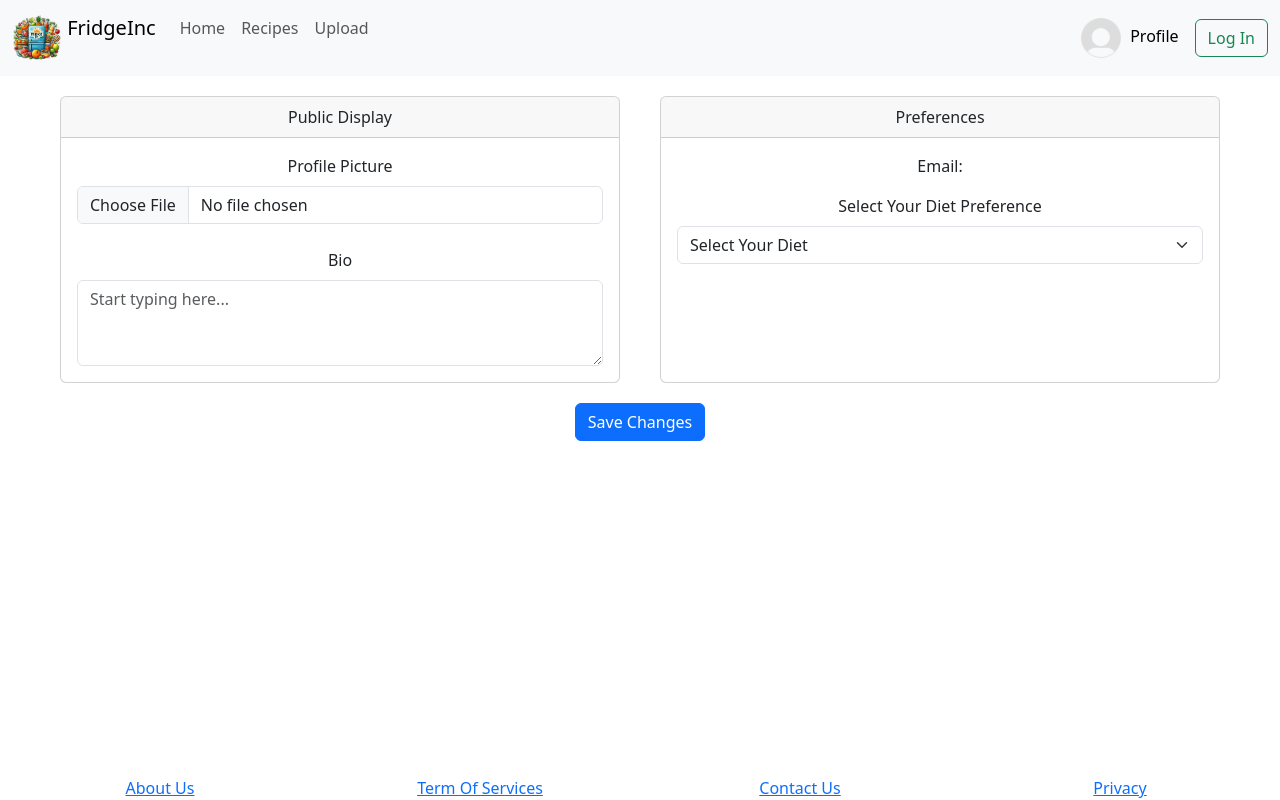
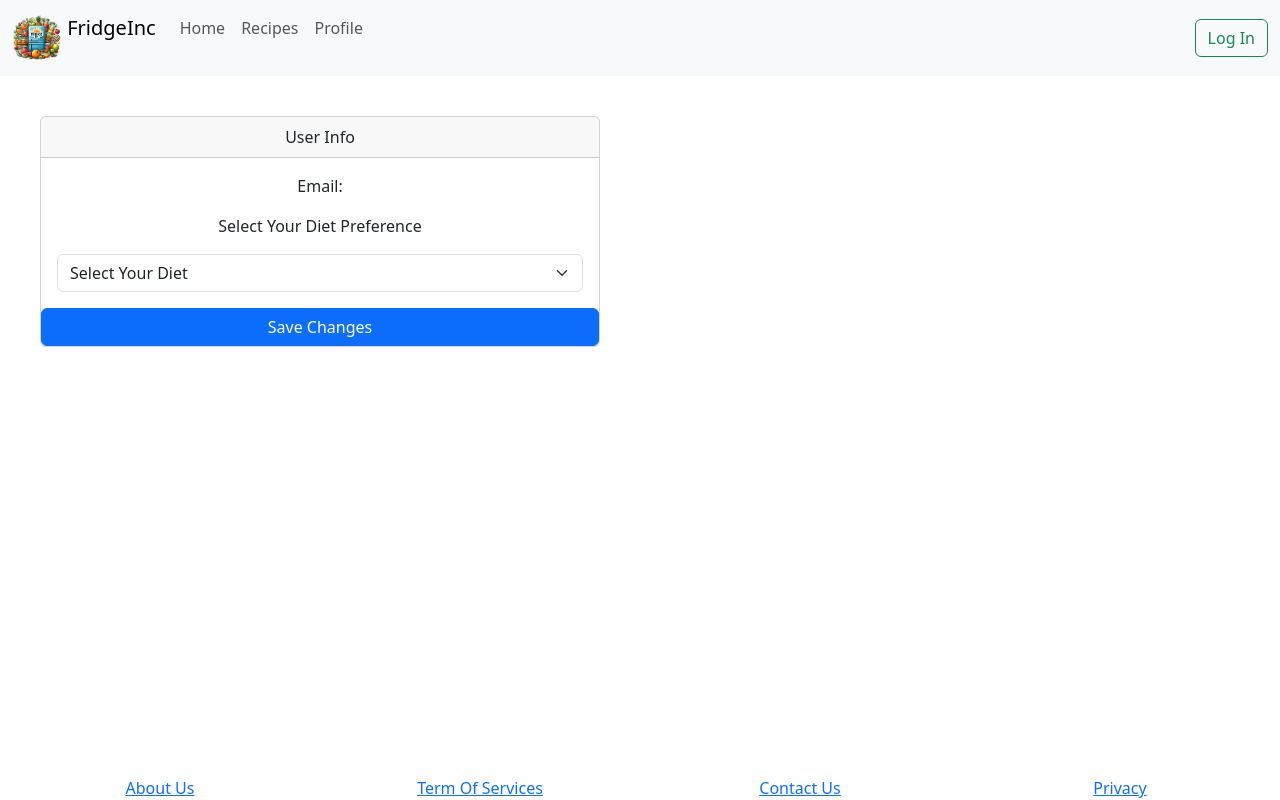
Before and after one commit to shibcreate/FridgeInc, a React (Vite) app in the folder client/: page /account in a window 1280 px wide. Built offline with nearby package versions, Linux system fonts and the light colour scheme.

Commit message:
brought back working version

```diff
--- a/client/src/components/Navigation.jsx
+++ b/client/src/components/Navigation.jsx
@@ -19,30 +19,13 @@ export default function Navigation() {
             />{' '}
             FridgeInc
           </Navbar.Brand>
-
             <Nav.Link href="/">Home</Nav.Link>
-
             <Nav.Link href="/recipes">Recipes</Nav.Link>
-
-            <Nav.Link href="/profile">Upload</Nav.Link>
+            <Nav.Link href="/profile">Profile</Nav.Link>
           </Nav>
-
-          <Navbar.Brand href="/account" style={{ fontSize: '16px' }}>
-            <img
-              alt = "Default profile picture"
-              src = "/src/resources/default_pfp.png"
-              width = "40"
-              height = "40"
-              classname = "d-inline-block align-top"
-              style={{ marginRight: "5px" }}
-            />{' '}
-            Profile
-          </Navbar.Brand>
-
           <Link to='/login'>
           <Button variant="outline-success">Log In</Button>
           </Link>
-
         </Container>
       </Navbar>
   );
--- a/client/src/pages/Account.jsx
+++ b/client/src/pages/Account.jsx
@@ -1,98 +1,55 @@
 import { useState } from 'react';
-import { useLocation } from 'react-router-dom';
+import { Link, useLocation } from 'react-router-dom';
 import Card from 'react-bootstrap/Card';
 import Form from 'react-bootstrap/Form';
-import Button from 'react-bootstrap/Button';
 
 export default function Account() {
   const location = useLocation();
   const { email, name } = location.state || {};
   const [dietPreference, setDietPreference] = useState('');
-  const [profilePicture, setProfilePicture] = useState(null);
-  const [bio, setBio] = useState('');
-
-  const handleDietPreferenceChange = (e) => {
-    setDietPreference(e.target.value);
-  };
-
-  const handleProfilePictureChange = (e) => {
-    setProfilePicture(e.target.files[0]);
-  };
-
-  const handleBioChange = (e) => {
-    setBio(e.target.value);
-  };
 
   const handleSaveChanges = async () => {
     try {
-      const formData = new FormData();
-      formData.append('email', email);
-      formData.append('dietPreference', dietPreference);
-      formData.append('profilePicture', profilePicture);
-      formData.append('bio', bio);
-
-      const response = await fetch('http://localhost:3001/save-account-details', {
+      const response = await fetch('http://localhost:3001/save-diet-preference', {
         method: 'POST',
-        body: formData,
+        headers: {
+          'Content-Type': 'application/json',
+        },
+        body: JSON.stringify({ email, dietPreference }),
       });
 
       if (response.ok) {
-        console.log('Account details saved successfully');
+        console.log('Diet preference saved successfully');
         // Optionally, you can redirect the user to another page after saving
       } else {
-        console.error('Failed to save account details');
+        console.error('Failed to save diet preference');
       }
     } catch (error) {
-      console.error('Error saving account details:', error);
+      console.error('Error saving diet preference:', error);
     }
   };
 
   return (
-    <div className="d-flex flex-column align-items-center">
-      <div className="d-flex justify-content-between">
-      <Card style={{ width: '35rem', margin: '20px' }}>
-          <Card.Header>Public Display</Card.Header>
-          <Card.Body>
-            <Form.Group controlId="profilePicture">
-              <Form.Label>Profile Picture</Form.Label>
-              <Form.Control type="file" onChange={handleProfilePictureChange} />
-            </Form.Group>
-            <br></br>
-            <Form.Group controlId="bio">
-              <Form.Label>Bio</Form.Label>
-              <Form.Control
-                as="textarea"
-                rows={3}
-                value={bio}
-                onChange={handleBioChange}
-                placeholder="Start typing here..."
-              />
-            </Form.Group>
-          </Card.Body>
-        </Card>
-
-        <Card style={{ width: '35rem', margin: '20px' }}>
-          <Card.Header>Preferences</Card.Header>
+    <Card style={{ width: '35rem', margin: '40px' }}>
+      <Card.Header>User Info</Card.Header>
       <Card.Body>
         <Card.Text>Email: {email}</Card.Text>
-            <Form.Group controlId="dietPreference">
-              <Form.Label>Select Your Diet Preference</Form.Label>
+        <Card.Text>Select Your Diet Preference</Card.Text>
         <Form.Select
-                aria-label="Select your diet preference"
-                onChange={handleDietPreferenceChange}
+          aria-label="Default select example"
+          onChange={(e) => setDietPreference(e.target.value)}
         >
           <option>Select Your Diet</option>
-                <option value="No-Eggs">No-Eggs</option>
-                <option value="Vegetarian">Vegetarian</option>
-                <option value="Gluten-Free">Gluten-Free</option>
+          <option value="1">No-Eggs</option>
+          <option value="2">Vegetarian</option>
+          <option value="3">Gluten-Free</option>
         </Form.Select>
-            </Form.Group>
+        {/* Other profile information */}
       </Card.Body>
+      <button className="btn btn-primary" onClick={handleSaveChanges}>
+        Save Changes
+      </button>
+      {/* Using a button instead of Link for form submission */}
     </Card>
-      </div>
-      <Button className="btn btn-primary" onClick={handleSaveChanges}>
-        Save Changes
-      </Button>
-    </div>
   );
 }
--- a/client/src/pages/Profile.jsx
+++ b/client/src/pages/Profile.jsx
@@ -53,7 +53,7 @@ function Profile() {
     <div>
       {isLoggedIn ? ( // Render content only if the user is logged in
         <div>
-          <h1>Upload</h1><br></br>
+          <h1>Profile</h1>
           <h3>Snap a picture of your fridge</h3>
           <button onClick={handleImageUpload}>Upload Image</button>
           <input
--- a/client/src/pages/RecipesList.jsx
+++ b/client/src/pages/RecipesList.jsx
@@ -14,11 +14,11 @@ function RecipesList() {
     glutenFree: false,
     noEggs: false,
   });
-
-  // State variables to track likes and dislikes
+  const [email, setEmail] = useState('');
   const [likes, setLikes] = useState({});
-  const [dislikes, setDislikes] = useState({});
-  const [isLoggedIn, setIsLoggedIn] = useState(false); // State to track login status
+  const [likedRecipes, setLikedRecipes] = useState([]);
+  const [isLoggedIn, setIsLoggedIn] = useState(false);
+  const [showLikesOnly, setShowLikesOnly] = useState(false); // New state for showLikesOnly
 
   useEffect(() => {
     const checkAuthentication = async () => {
@@ -34,31 +34,27 @@ function RecipesList() {
       }
     };
     checkAuthentication();
-  }, []); // Run only once when the component mounts
+  }, []);
 
   useEffect(() => {
     if (isLoggedIn) {
-      fetchRecipes(DEFAULT_QUERY); // Fetch recipes with default query if user is logged in
+      fetchRecipes(DEFAULT_QUERY);
     }
-  }, [isLoggedIn]); // Fetch recipes when login status changes
+  }, [isLoggedIn]);
 
   const fetchRecipes = async (query) => {
     try {
       const response = await axios.get(
         `https://api.edamam.com/search?q=${query}&app_id=${APP_ID}&app_key=${APP_KEY}`
       );
-      console.log('API response:', response.data); // Log the API response to inspect data
+      console.log('API response:', response.data);
       setRecipes(response.data.hits);
 
-      // Initialize likes and dislikes state objects for each recipe
       const initialLikes = {};
-      const initialDislikes = {};
       response.data.hits.forEach((recipe) => {
         initialLikes[recipe.recipe.uri] = 0;
-        initialDislikes[recipe.recipe.uri] = 0;
       });
       setLikes(initialLikes);
-      setDislikes(initialDislikes);
     } catch (error) {
       console.error('Error fetching recipes:', error);
     }
@@ -69,24 +65,21 @@ function RecipesList() {
   };
 
   const handleLike = (uri) => {
-    if (likes[uri] === 0 && dislikes[uri] === 0) {
-      setLikes({ ...likes, [uri]: 1 });
-      setDislikes({ ...dislikes, [uri]: 0 });
-    } else if (likes[uri] === 1) {
-      setLikes({ ...likes, [uri]: 0 });
+    setLikedRecipes((prevLikedRecipes) => {
+      if (prevLikedRecipes.includes(uri)) {
+        return prevLikedRecipes.filter((likedUri) => likedUri !== uri);
+      } else {
+        return [...prevLikedRecipes, uri];
       }
-  };
+    });
 
-  const handleDislike = (uri) => {
-    if (dislikes[uri] === 0 && likes[uri] === 0) {
-      setDislikes({ ...dislikes, [uri]: 1 });
-      setLikes({ ...likes, [uri]: 0 });
-    } else if (dislikes[uri] === 1) {
-      setDislikes({ ...dislikes, [uri]: 0 });
-    }
+    setLikes({ ...likes, [uri]: likes[uri] === 0 ? 1 : 0 });
   };
 
   const filterRecipes = (recipe) => {
+    if (showLikesOnly && !likedRecipes.includes(recipe.recipe.uri)) {
+      return false; // Show only liked recipes if showLikesOnly is true
+    }
     if (filters.vegetarian && !recipe.recipe.healthLabels.includes('Vegetarian')) {
       return false;
     }
@@ -99,9 +92,30 @@ function RecipesList() {
     return true;
   };
 
+  const importPreferences = async () => {
+    try {
+      const response = await axios.post('http://localhost:3001/import-preferences', {
+        email,
+      });
+      console.log('Import preferences response:', response.data);
+
+      setFilters({
+        vegetarian: response.data.dietPreference.includes(2),
+        glutenFree: response.data.dietPreference.includes(3),
+        noEggs: response.data.dietPreference.includes(1),
+      });
+
+      fetchRecipes(DEFAULT_QUERY);
+
+      setEmail('');
+    } catch (error) {
+      console.error('Error importing preferences:', error);
+    }
+  };
+
+
   return (
     <div>
-      {/* Conditionally render content based on login status */}
       {isLoggedIn ? (
         <>
           <h1>Recommended Recipes</h1>
@@ -110,7 +124,6 @@ function RecipesList() {
               <input
                 type="checkbox"
                 checked={filters.vegetarian}
-                style={{ marginRight: "5px" }}
                 onChange={() => handleFilterChange('vegetarian')}
               />
               Vegetarian
@@ -119,7 +132,6 @@ function RecipesList() {
               <input
                 type="checkbox"
                 checked={filters.glutenFree}
-                style={{ marginRight: "5px" }}
                 onChange={() => handleFilterChange('glutenFree')}
               />
               Gluten-Free
@@ -128,15 +140,32 @@ function RecipesList() {
               <input
                 type="checkbox"
                 checked={filters.noEggs}
-                style={{ marginRight: "5px" }}
                 onChange={() => handleFilterChange('noEggs')}
               />
               No Eggs
             </label>
+            <div style={{ marginTop: '10px' }}>
+              <input
+                type="text"
+                placeholder="Enter email"
+                value={email}
+                onChange={(e) => setEmail(e.target.value)}
+              />
+              <Button variant="primary" onClick={importPreferences} style={{ marginLeft: '10px' }}>
+                Import Preferences
+              </Button>
+            </div>
+          </div>
+          <div className="toggle-likes-button">
+            <Button variant="primary" onClick={() => setShowLikesOnly(!showLikesOnly)}>
+              {showLikesOnly ? 'Show All Recipes' : 'Show Likes Only'}
+            </Button>
           </div>
           <div className="recipe-grid">
             {recipes &&
-              recipes.filter(filterRecipes).map((recipe, index) => (
+              (showLikesOnly ? likedRecipes.map((uri) => recipes.find((recipe) => recipe.recipe.uri === uri)) : recipes)
+                .filter(filterRecipes)
+                .map((recipe, index) => (
                   <Card key={index} style={{ width: '18rem' }}>
                     <Card.Img variant="top" src={recipe.recipe.image} />
                     <Card.Body>
@@ -153,9 +182,6 @@ function RecipesList() {
                       <div className="button-group">
                         <Button variant={likes[recipe.recipe.uri] === 1 ? 'success' : 'outline-success'} onClick={() => handleLike(recipe.recipe.uri)}>
                           Like
-                      </Button>
-                      <Button variant={dislikes[recipe.recipe.uri] === 1 ? 'danger' : 'outline-danger'} onClick={() => handleDislike(recipe.recipe.uri)} style={{ marginLeft: '10px' }}>
-                        Dislike
                         </Button>
                         <Button variant="primary" href={recipe.recipe.url} target="_blank" rel="noopener noreferrer" style={{ marginTop: '10px', width: '100%' }}>
                           View Preparation
```
Also changed, not shown: 2 other files (tests, documents, lock files or other folders). Lines whose indentation alone changed are shown as unchanged.
